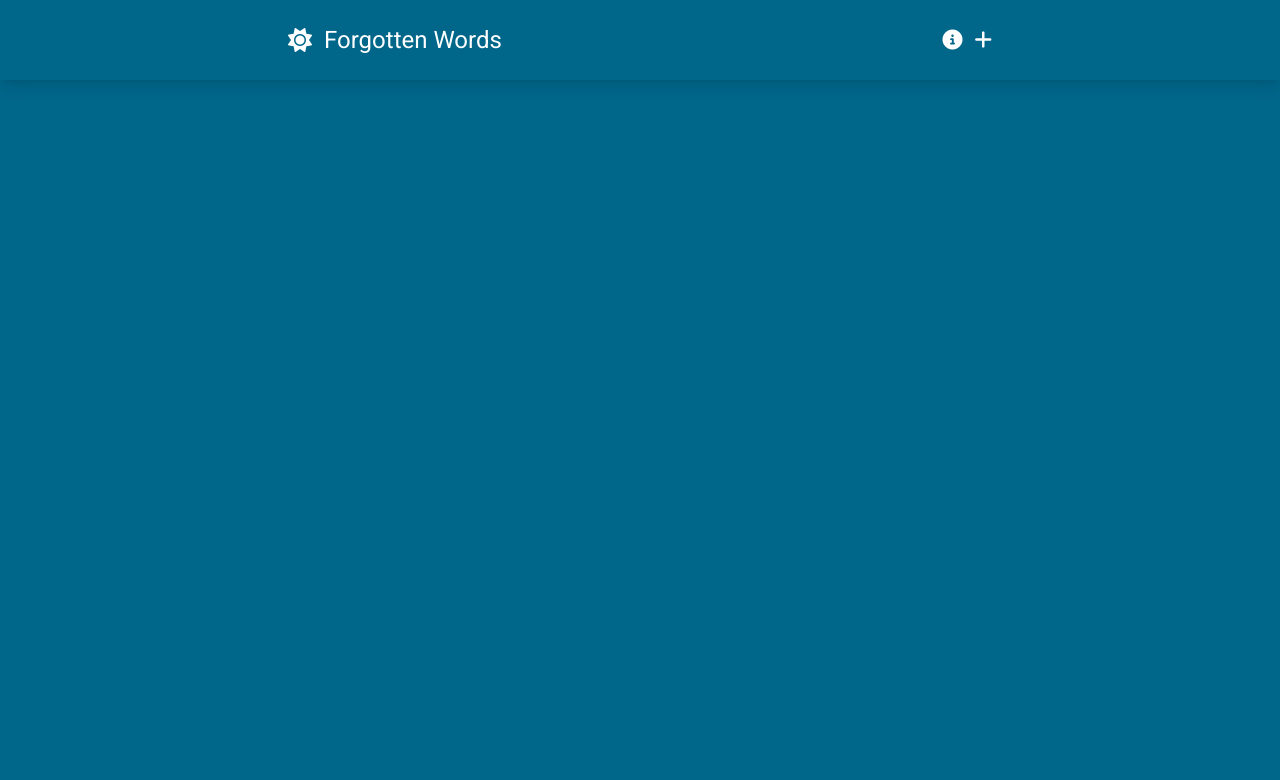
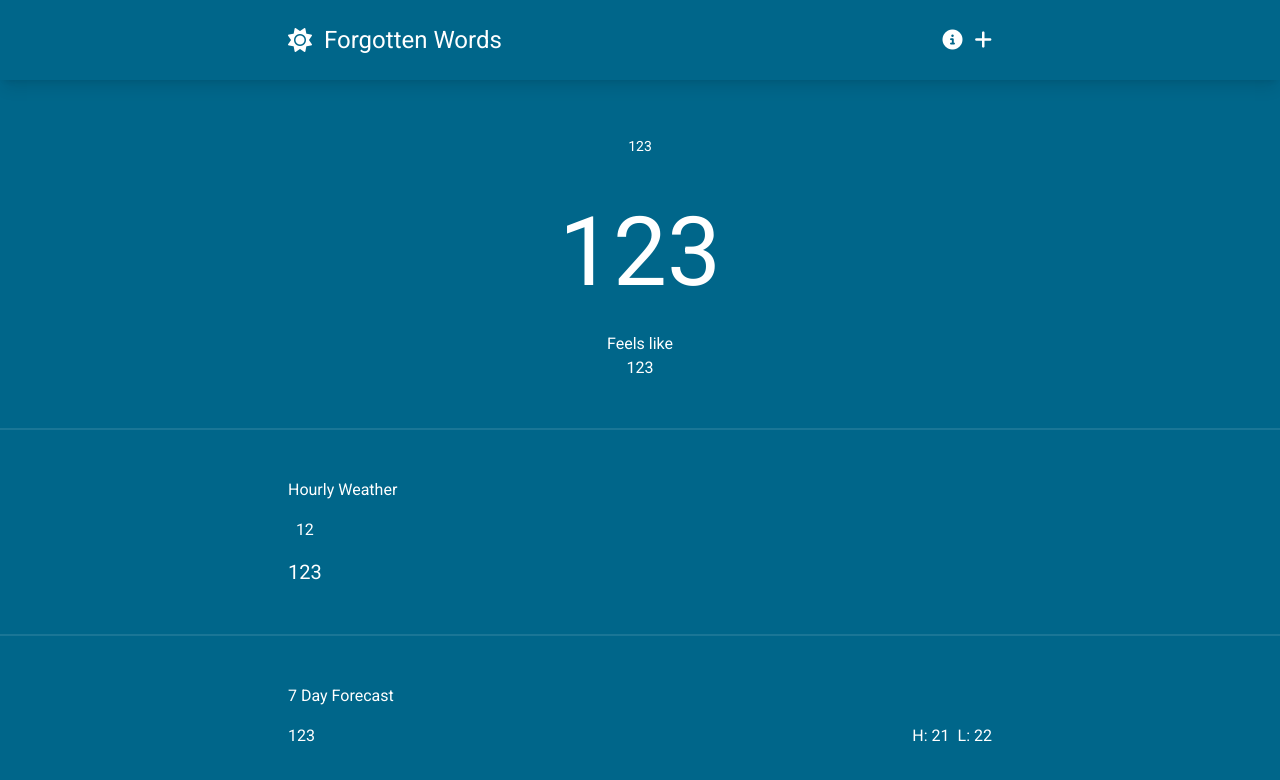
Before and after one commit to liuyang19900520/forgotten-words, a Vue app: page /words/1 in a window 1280 px wide. Shown: the top 780 px of the page. Built offline with nearby package versions, Linux system fonts and the light colour scheme.

Commit message:
word view sample

```diff
--- a/src/components/AsyncWordView.vue
+++ b/src/components/AsyncWordView.vue
@@ -1,5 +1,57 @@
 <template>
-  <div></div>
+  <div class="flex flex-col flex-1 items-center">
+    <!-- Banner -->
+    <div
+      v-if="route.query.preview"
+      class="text-white p-4 bg-weather-secondary w-full text-center"
+    >
+      <p>
+        You are currently previewing this city, click the "+" icon to start
+        tracking this city.
+      </p>
+    </div>
+    <!-- Weather Overview -->
+    <div class="flex flex-col items-center text-white py-12">
+      <h1 class="text-4xl mb-2">{{ route.params.city }}</h1>
+      <p class="text-sm mb-12">123</p>
+      <p class="text-8xl mb-8">123</p>
+      <p>Feels like</p>
+      <p class="capitalize">123</p>
+    </div>
+
+    <hr class="border-white border-opacity-10 border w-full" />
+
+    <!-- Hourly Weather -->
+    <div class="max-w-screen-md w-full py-12">
+      <div class="mx-8 text-white">
+        <h2 class="mb-4">Hourly Weather</h2>
+        <div class="flex gap-10 overflow-x-scroll">
+          <div class="flex flex-col gap-4 items-center">
+            <p class="whitespace-nowrap text-md">12</p>
+
+            <p class="text-xl">123</p>
+          </div>
+        </div>
+      </div>
+    </div>
+
+    <hr class="border-white border-opacity-10 border w-full" />
+
+    <!-- Weekly Weather -->
+    <div class="max-w-screen-md w-full py-12">
+      <div class="mx-8 text-white">
+        <h2 class="mb-4">7 Day Forecast</h2>
+        <div class="flex items-center">
+          <p class="flex-1">123</p>
+
+          <div class="flex gap-2 flex-1 justify-end">
+            <p>H: 21</p>
+            <p>L: 22</p>
+          </div>
+        </div>
+      </div>
+    </div>
+  </div>
 </template>
 
 <script setup>
--- a/src/views/HomeView.vue
+++ b/src/views/HomeView.vue
@@ -30,7 +30,6 @@
         </template>
       </ul>
     </div>
-    <span>{{ aaa }}</span>
   </main>
 </template>
 <script lang="ts" setup>
@@ -39,7 +38,6 @@ import { testApi } from "../apis/WordsApiService";
 import { useRouter } from "vue-router";
 
 const router = useRouter();
-const aaa = 123;
 const searchQuery = ref("");
 const queryTimeout = ref(0);
 const mapboxSearchResults = ref();
```
Also changed, not shown: 1 other file (tests, documents, lock files or other folders).
